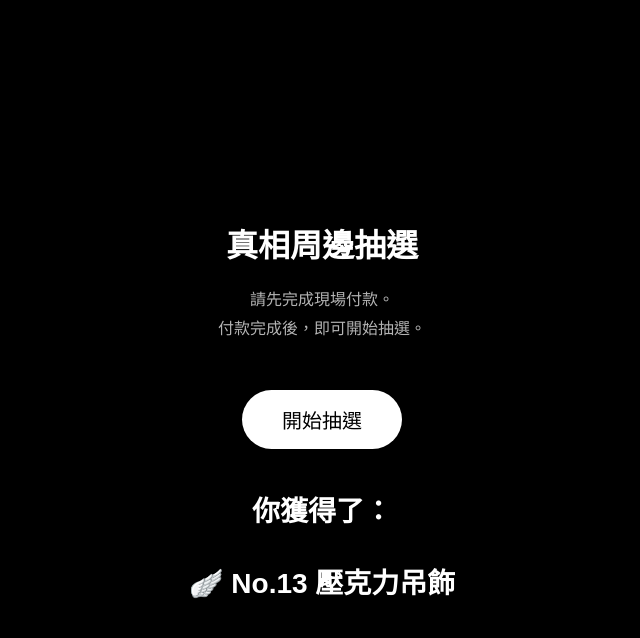
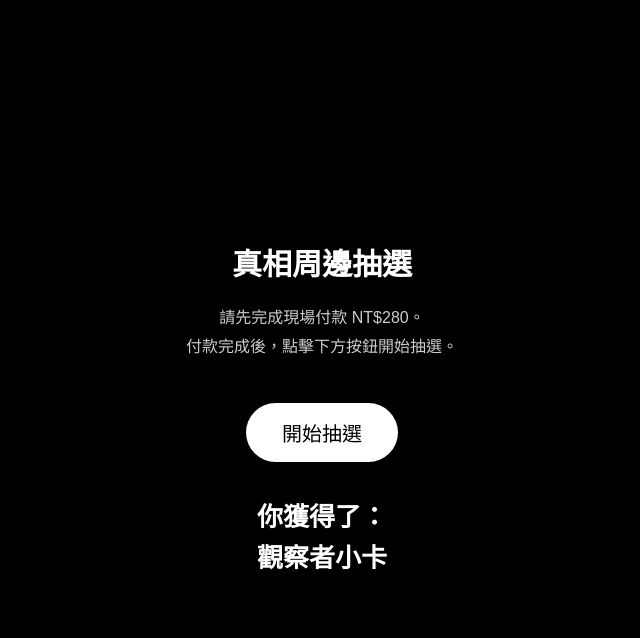
Before and after one commit to ReiNa203/theyarewatching-lottery, a plain HTML site: page index.html in a window 1280 px wide. Both pictures are taken after a click on the button "開始抽選". Shown: the whole page, without its empty margins (318-958 px from the left). Drawn offline with Linux system fonts and the light colour scheme.

Commit message:
Update index.html

```diff
--- a/index.html
+++ b/index.html
@@ -3,95 +3,87 @@
 <head>
 <meta charset="UTF-8">
 <meta name="viewport" content="width=device-width, initial-scale=1.0">
-
-<title>牠們在看｜真相抽選</title>
+<title>牠們在看｜周邊抽選</title>
 
 <style>
 body{
   margin:0;
   background:#000;
-    color:white;
-    font-family:sans-serif;
+  color:#fff;
+  font-family:Arial, "Noto Sans TC", sans-serif;
+  min-height:100vh;
   display:flex;
   justify-content:center;
   align-items:center;
-    height:100vh;
   text-align:center;
 }
 
-.container{
+.box{
   width:90%;
-    max-width:500px;
+  max-width:480px;
+  padding:30px;
 }
 
 h1{
-    font-size:32px;
-    margin-bottom:20px;
+  font-size:30px;
 }
 
 p{
-    opacity:0.7;
   line-height:1.8;
+  opacity:.8;
 }
 
 button{
-    margin-top:30px;
-    padding:15px 40px;
+  margin-top:25px;
+  padding:15px 36px;
   font-size:20px;
   border:none;
-    background:white;
-    color:black;
   border-radius:999px;
-    cursor:pointer;
+  background:#fff;
+  color:#000;
 }
 
 #result{
-    margin-top:40px;
-    font-size:28px;
+  margin-top:35px;
+  font-size:26px;
   font-weight:bold;
+  line-height:1.6;
 }
 </style>
 </head>
 
 <body>
 
-<div class="container">
-
+<div class="box">
   <h1>真相周邊抽選</h1>
 
   <p>
-請先完成現場付款。<br>
-付款完成後，即可開始抽選。
+    請先完成現場付款 NT$280。<br>
+    付款完成後，點擊下方按鈕開始抽選。
   </p>
 
-<button onclick="drawPrize()">
-開始抽選
-</button>
+  <button id="drawBtn">開始抽選</button>
 
   <div id="result"></div>
-
 </div>
 
 <script>
+document.getElementById("drawBtn").addEventListener("click", function(){
 
-function drawPrize(){
-
-const prizes = [
-"🪽 No.13 壓克力吊飾",
-"🥚 真相碎片貼紙組",
-"🐔 C-98 徽章",
-"📦 展場限定明信片",
-"👁 觀察者小卡"
+  var prizes = [
+    "No.13 壓克力吊飾",
+    "真相碎片貼紙組",
+    "C-98 徽章",
+    "展場限定明信片",
+    "觀察者小卡"
   ];
 
-const randomPrize =
-prizes[Math.floor(Math.random() * prizes.length)];
+  var index = Math.floor(Math.random() * prizes.length);
+  var prize = prizes[index];
 
   document.getElementById("result").innerHTML =
-"你獲得了：<br><br>" + randomPrize;
-
-}
-
+    "你獲得了：<br>" + prize;
+});
 </script>
 
 </body>
```
Lines whose indentation alone changed are shown as unchanged.
